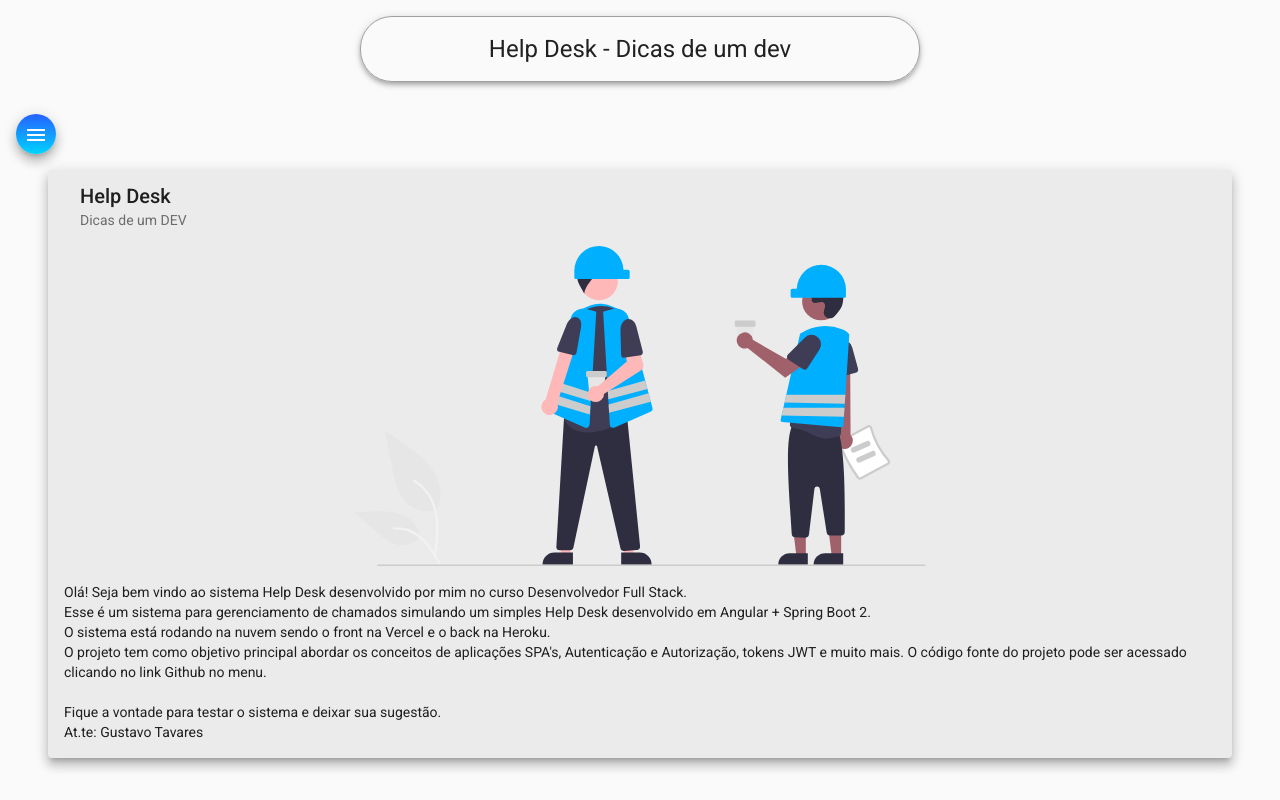
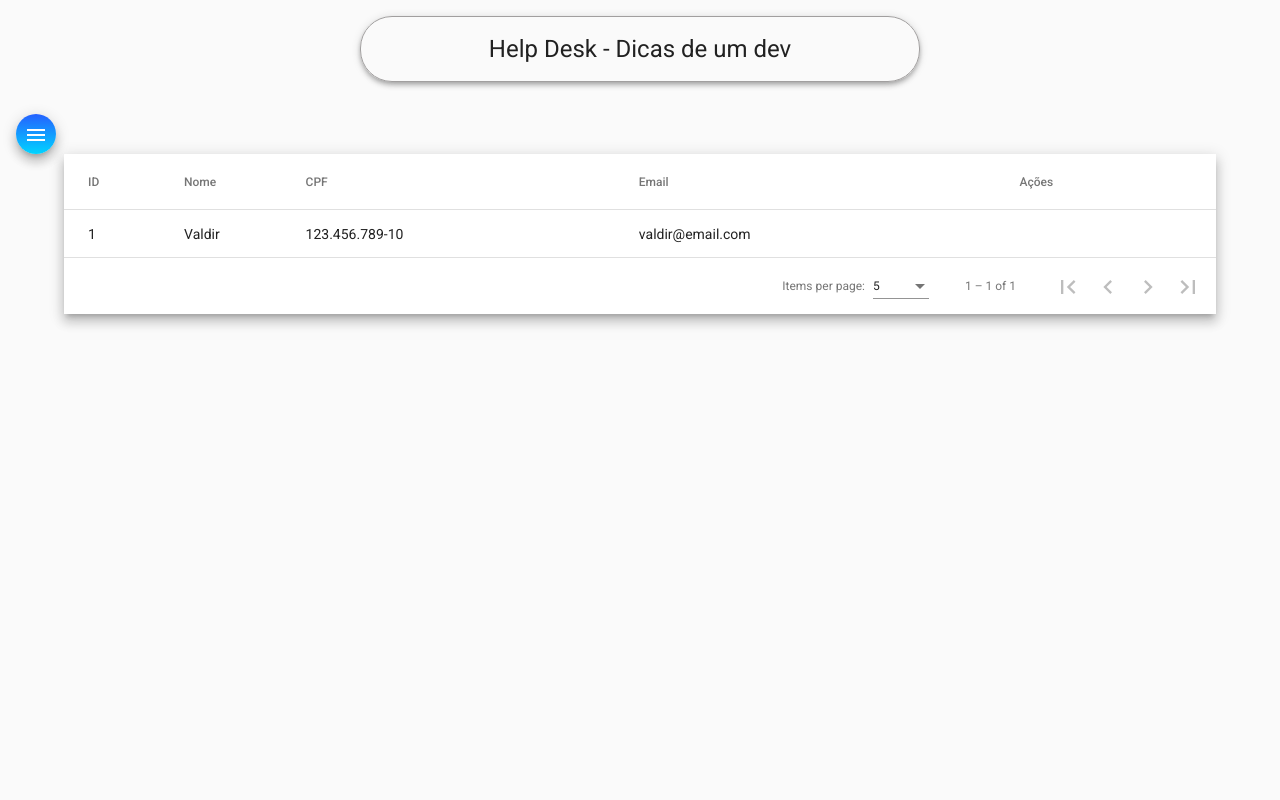
Before and after one commit to gsTavares/helpdesk-web, an Angular app: page /tecnicos in a window 1280 px wide. Before the commit this address led to /home. Built offline with nearby package versions, Linux system fonts and the light colour scheme.

Commit message:
tabela para tecnico-list

```diff
--- a/src/app/components/nav/nav.component.ts
+++ b/src/app/components/nav/nav.component.ts
@@ -15,7 +15,7 @@
 
   // Executa no ato da renderização do component
   ngOnInit(): void {
-    this.router.navigate(['home']);
+    this.router.navigate(['tecnicos']);
   }
 
 }
--- a/src/app/components/tecnico/tecnico-list/tecnico-list.component.css
+++ b/src/app/components/tecnico/tecnico-list/tecnico-list.component.css
@@ -0,0 +1,8 @@
+.container {
+    width: 90%;
+    margin: auto;
+}
+
+table {
+    width: 100%;
+}
--- a/src/app/components/tecnico/tecnico-list/tecnico-list.component.html
+++ b/src/app/components/tecnico/tecnico-list/tecnico-list.component.html
@@ -1 +1,42 @@
-<p>tecnico-list works!</p>
+<div class="container">
+    <div class="mat-elevation-z8">
+        <table mat-table [dataSource]="dataSource">
+
+            <!-- Position Column -->
+            <ng-container matColumnDef="position">
+                <th mat-header-cell *matHeaderCellDef> ID </th>
+                <td mat-cell *matCellDef="let element"> {{element.id}} </td>
+            </ng-container>
+
+            <!-- Name Column -->
+            <ng-container matColumnDef="name">
+                <th mat-header-cell *matHeaderCellDef> Nome </th>
+                <td mat-cell *matCellDef="let element"> {{element.nome}} </td>
+            </ng-container>
+
+            <!-- Weight Column -->
+            <ng-container matColumnDef="weight">
+                <th mat-header-cell *matHeaderCellDef> CPF </th>
+                <td mat-cell *matCellDef="let element"> {{element.cpf}} </td>
+            </ng-container>
+
+            <!-- Symbol Column -->
+            <ng-container matColumnDef="symbol">
+                <th mat-header-cell *matHeaderCellDef> Email </th>
+                <td mat-cell *matCellDef="let element"> {{element.email}} </td>
+            </ng-container>
+
+            <ng-container matColumnDef="actions">
+                <th mat-header-cell *matHeaderCellDef> Ações </th>
+                <td mat-cell *matCellDef="let element"> {{element.symbol}} </td>
+            </ng-container>
+
+            <tr mat-header-row *matHeaderRowDef="displayedColumns"></tr>
+            <tr mat-row *matRowDef="let row; columns: displayedColumns;"></tr>
+        </table>
+
+        <mat-paginator [pageSizeOptions]="[5, 10, 20]" showFirstLastButtons
+            aria-label="Select page of periodic elements">
+        </mat-paginator>
+    </div>
+</div>
--- a/src/app/components/tecnico/tecnico-list/tecnico-list.component.ts
+++ b/src/app/components/tecnico/tecnico-list/tecnico-list.component.ts
@@ -1,4 +1,7 @@
-import { Component, OnInit } from '@angular/core';
+import { Component, OnInit, ViewChild } from '@angular/core';
+import { MatPaginator } from '@angular/material/paginator';
+import { MatTableDataSource } from '@angular/material/table';
+import { Tecnico } from 'src/app/models/Tecnico';
 
 @Component({
   selector: 'app-tecnico-list',
@@ -7,9 +10,28 @@
 })
 export class TecnicoListComponent implements OnInit {
 
+  ELEMENT_DATA: Tecnico[] = [
+    {
+      id: 1,
+      nome: 'Valdir',
+      cpf: '123.456.789-10',
+      email: 'valdir@email.com',
+      senha: '1234', perfis: ['0'],
+      dataCriacao: '15/08/2022'
+    }
+  ]
+
   constructor() { }
 
   ngOnInit(): void {
   }
 
+  displayedColumns: string[] = ['position', 'name', 'weight', 'symbol', 'actions'];
+  dataSource = new MatTableDataSource<Tecnico>(this.ELEMENT_DATA);
+
+  @ViewChild(MatPaginator) paginator!: MatPaginator;
+
+  ngAfterViewInit() {
+    this.dataSource.paginator = this.paginator;
+  }
 }
--- /dev/null
+++ b/src/app/models/Tecnico.ts
@@ -0,0 +1,9 @@
+export interface Tecnico {
+    id?: any,
+    nome: string,
+    cpf: string,
+    email: string,
+    senha: string,
+    perfis: string[],
+    dataCriacao: any;
+}
```
